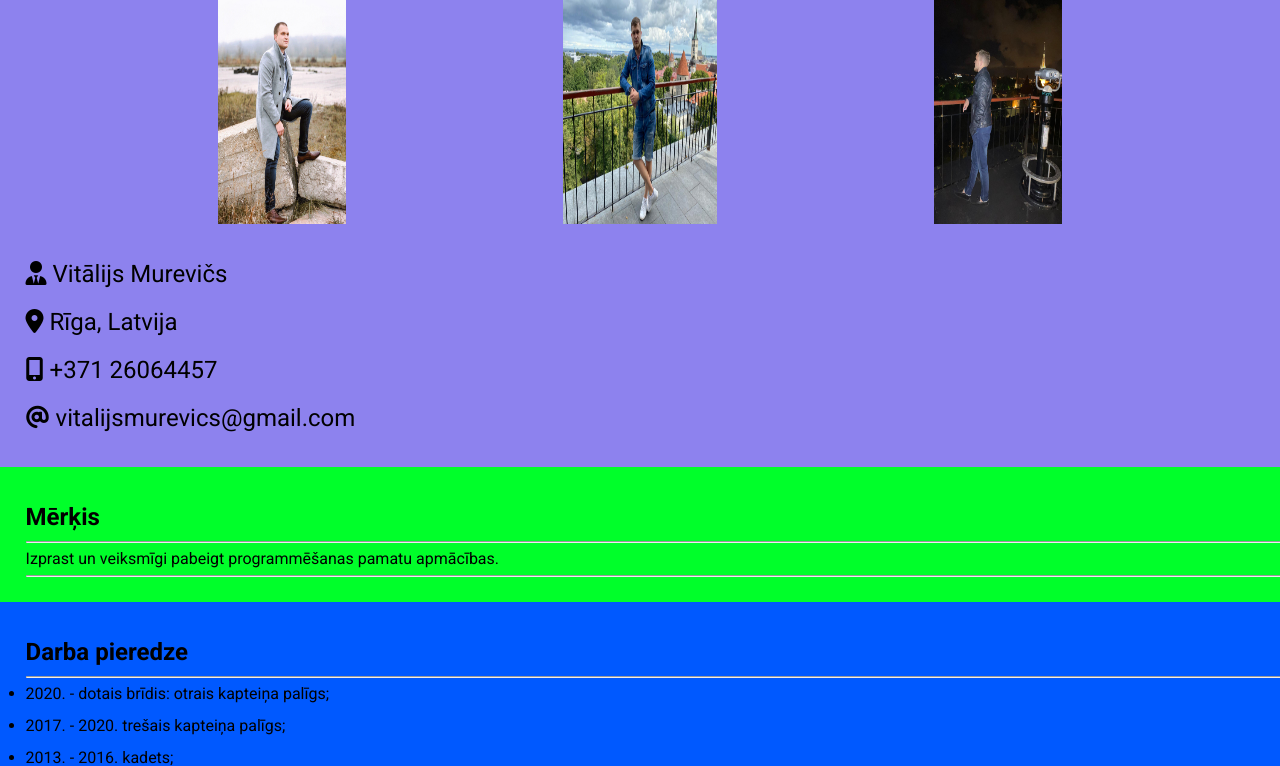
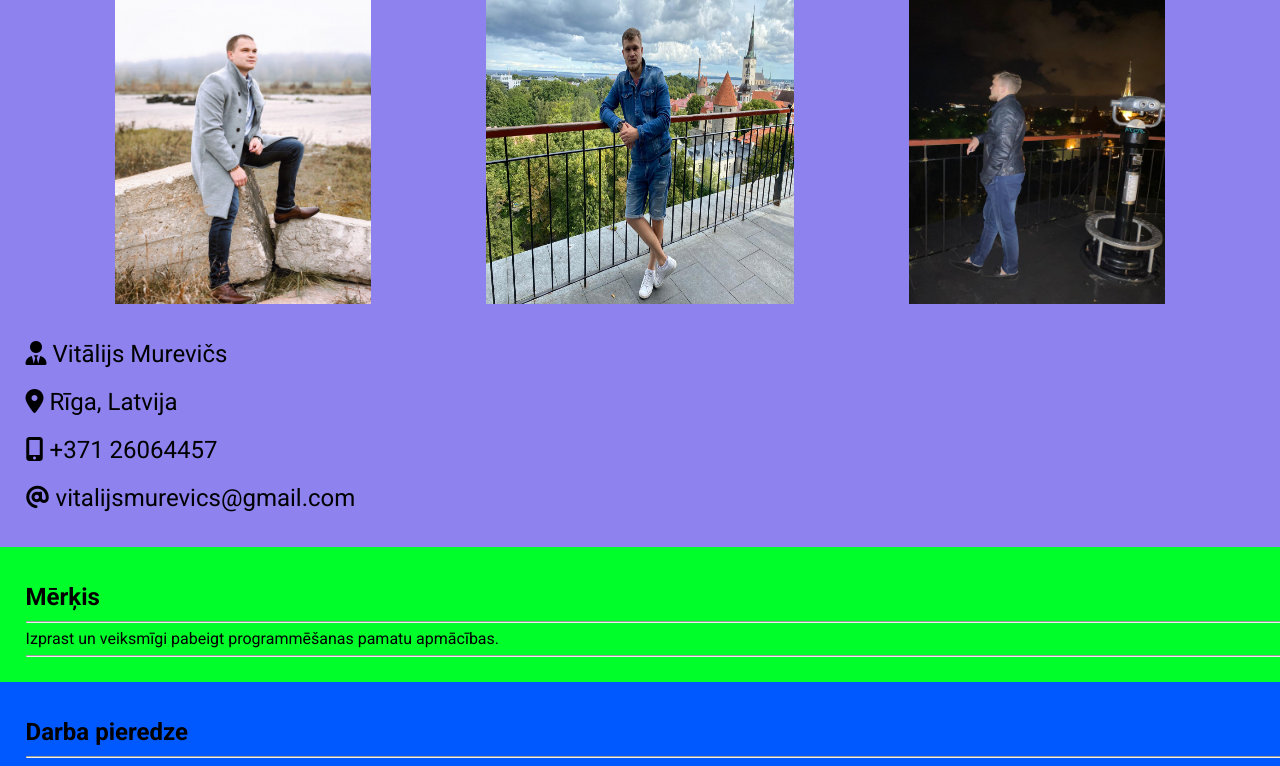
Before and after one commit to VitalyM-code/CV, a plain HTML site: page index.html in a window 1280 px wide. Shown: the part 54-820 px from the top of the page. Drawn offline with Linux system fonts and the light colour scheme.

Commit message:
CV
test 9

```diff
--- a/style.css
+++ b/style.css
@@ -23,18 +23,18 @@ h1 {
     }
 
      .photos .frstimg {
-        width: 10%;
-        height: 30vh;
+        width: 20%;
+        height: 40vh;
     }
 
     .photos .scndimg {
-        width: 12%;
-        height: 30vh;
+        width: 24%;
+        height: 40vh;
     }
 
     .photos .thrdimg {
-        width: 10%;
-        height: 30vh;
+        width: 20%;
+        height: 40vh;
     }
 
   .info {
```
